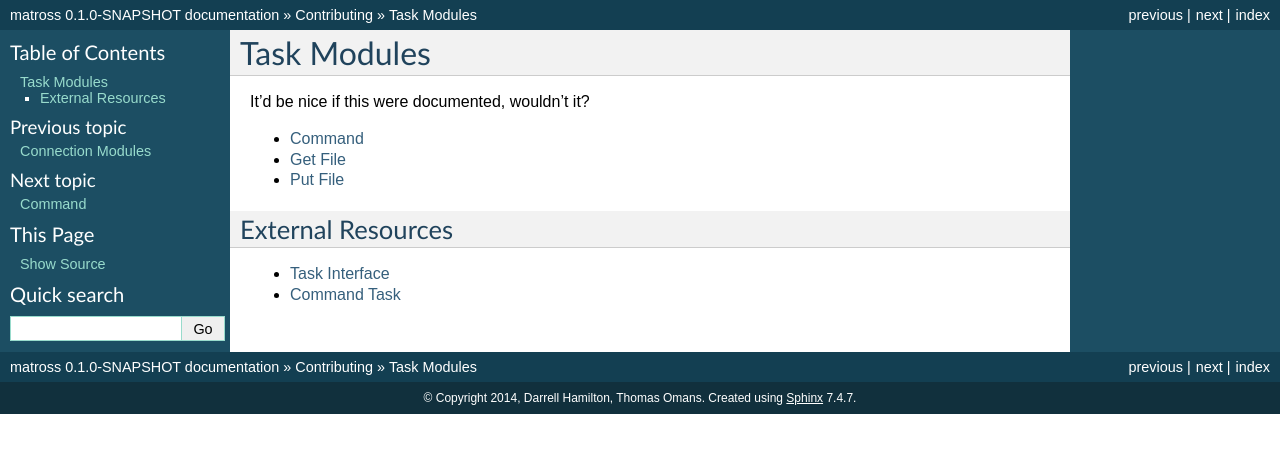
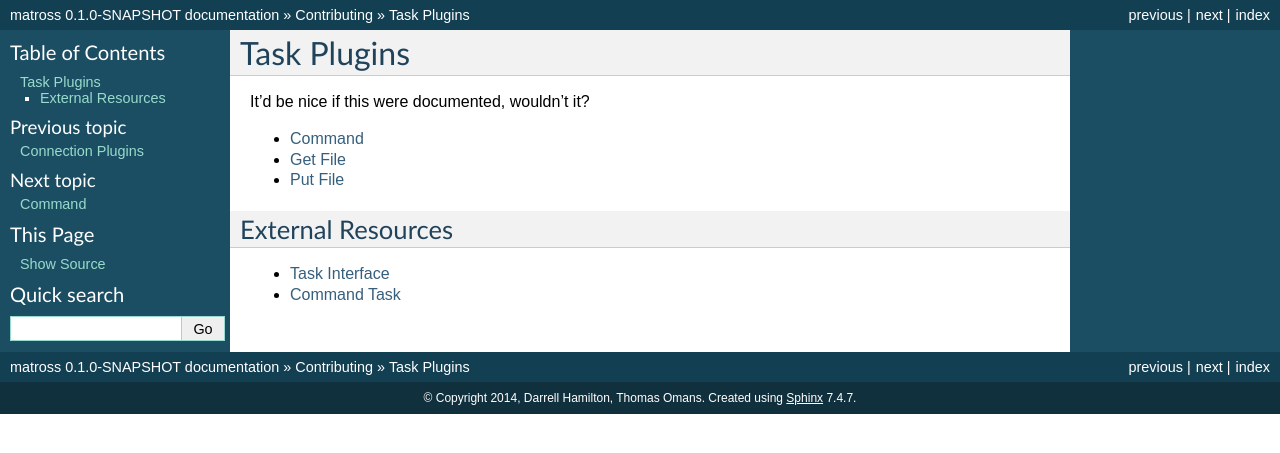
Before and after one commit to matross/matross, a Sphinx documentation site: the page built from docs/task_plugins.rst, in a window 1280 px wide. Shown: the top 453 px of the page. Built offline with Sphinx 7.4.7, drawn with Linux system fonts in a browser that asks for light colours.

Commit message:
P L U G I N S :tropical_fish:

```diff
--- a/docs/connection_modules.rst
+++ b/docs/connection_plugins.rst
@@ -1,4 +1,4 @@
-Connection Modules
+Connection Plugins
 ==================
 
 Connections are core to the design and operation of matross. Using a
@@ -91,4 +91,4 @@ External Resources
 
 .. _Connection Interface: https://github.com/matross/matross/blob/master/src/matross/connections/core.clj
 
-__ https://github.com/matross/matross/blob/master/resources/plugins/connections/local.clj
+__ https://github.com/matross/matross/blob/master/plugins/matross/connections/local.clj
--- a/docs/contributing.rst
+++ b/docs/contributing.rst
@@ -26,5 +26,5 @@ Matross is designed to be extended.
 .. toctree::
    :maxdepth: 1
 
-   connection_modules
-   task_modules
+   connection_plugins
+   task_plugins
--- a/docs/index.rst
+++ b/docs/index.rst
@@ -11,4 +11,4 @@ remote process gun
    getting_started
    design_goals
    contributing
-   task_modules
+   task_plugins
--- a/docs/task_modules.rst
+++ b/docs/task_plugins.rst
@@ -1,4 +1,4 @@
-Task Modules
+Task Plugins
 ============
 
 It'd be nice if this were documented, wouldn't it?
@@ -6,9 +6,9 @@ It'd be nice if this were documented, wouldn't it?
 .. toctree::
    :maxdepth: 1
 
-   task_modules/command
-   task_modules/get_file
-   task_modules/put_file
+   task_plugins/command
+   task_plugins/get_file
+   task_plugins/put_file
 
 
 ==================
@@ -20,4 +20,4 @@ External Resources
 
 .. _Task Interface: https://github.com/matross/matross/blob/master/src/matross/tasks/core.clj
 
-__ https://github.com/matross/matross/blob/master/resources/plugins/tasks/command.clj
+__ https://github.com/matross/matross/blob/master/plugins/matross/tasks/command.clj
```
Also changed, not shown: docs/task_plugins/command.rst (renamed from docs/task_modules/command.rst), docs/task_plugins/get_file.rst (renamed from docs/task_modules/get_file.rst), docs/task_plugins/put_file.rst (renamed from docs/task_modules/put_file.rst).
